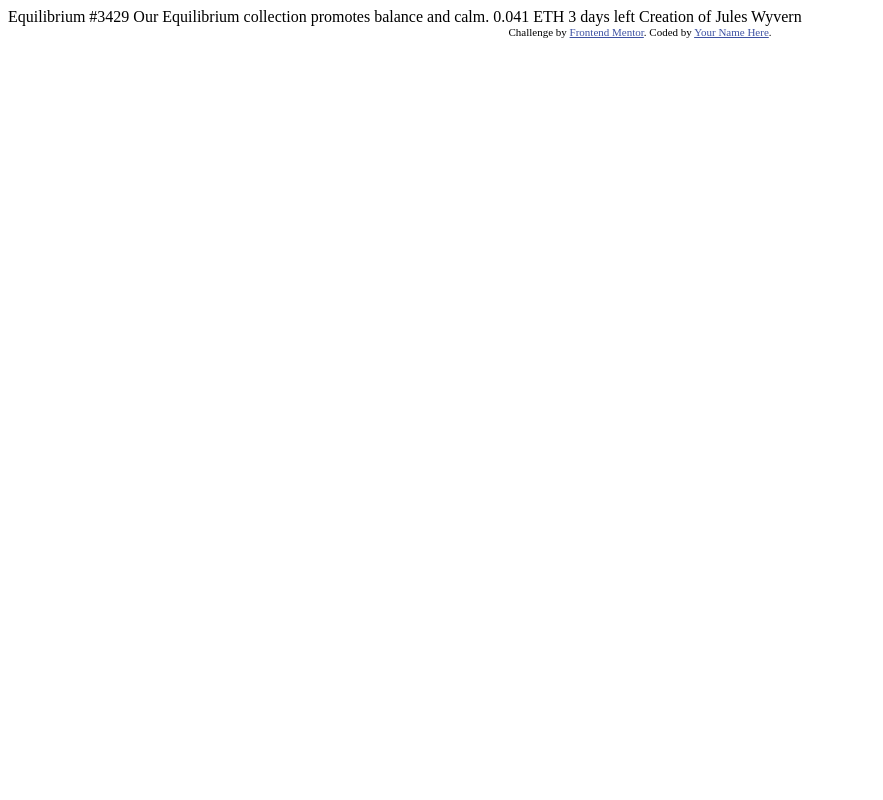
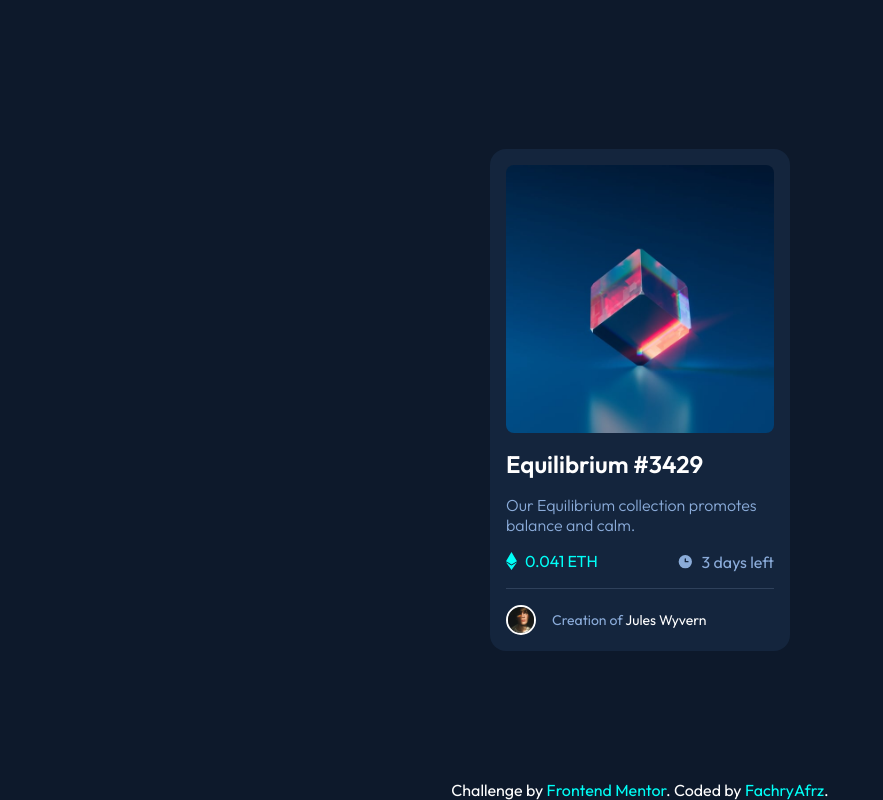
Before and after one commit to fachryafrz/FMentor-NFT_Card, a plain HTML site: page index.html in a window 1280 px wide. Shown: the whole page, without its empty margins (0-883 px from the left). Drawn offline with Linux system fonts and the light colour scheme.

Commit message:
Challenge Done

```diff
--- a/index.html
+++ b/index.html
@@ -1,33 +1,87 @@
 <!DOCTYPE html>
 <html lang="en">
-<head>
-  <meta charset="UTF-8">
-  <meta name="viewport" content="width=device-width, initial-scale=1.0"> <!-- displays site properly based on user's device -->
+  <head>
+    <meta charset="UTF-8" />
+    <meta name="viewport" content="width=device-width, initial-scale=1.0" />
+    <!-- displays site properly based on user's device -->
 
-  <link rel="icon" type="image/png" sizes="32x32" href="./images/favicon-32x32.png">
+    <link rel="stylesheet" href="assets/css/style.min.css" />
 
-  <title>Frontend Mentor | NFT preview card component</title>
+    <link rel="preconnect" href="https://fonts.googleapis.com" />
+    <link rel="preconnect" href="https://fonts.gstatic.com" crossorigin />
+    <link
+      href="https://fonts.googleapis.com/css2?family=Outfit:wght@100;200;300;400;500;600;700;800;900&display=swap"
+      rel="stylesheet"
+    />
 
-  <!-- Feel free to remove these styles or customise in your own stylesheet 👍 -->
-  <style>
-    .attribution { font-size: 11px; text-align: center; }
-    .attribution a { color: hsl(228, 45%, 44%); }
-  </style>
-</head>
-<body>
+    <link
+      rel="icon"
+      type="image/png"
+      sizes="32x32"
+      href="./images/favicon-32x32.png"
+    />
 
-  Equilibrium #3429
+    <title>Frontend Mentor | NFT preview card component</title>
+  </head>
+  <body>
+    <main>
+      <article class="card">
+        <figure class="card__nft">
+          <button class="card__preview">
+            <svg width="48" height="48" xmlns="http://www.w3.org/2000/svg">
+              <g fill="none" fill-rule="evenodd">
+                <path d="M0 0h48v48H0z" />
+                <path
+                  d="M24 9C14 9 5.46 15.22 2 24c3.46 8.78 12 15 22 15 10.01 0 18.54-6.22 22-15-3.46-8.78-11.99-15-22-15Zm0 25c-5.52 0-10-4.48-10-10s4.48-10 10-10 10 4.48 10 10-4.48 10-10 10Zm0-16c-3.31 0-6 2.69-6 6s2.69 6 6 6 6-2.69 6-6-2.69-6-6-6Z"
+                  fill="#FFF"
+                  fill-rule="nonzero"
+                />
+              </g>
+            </svg>
+          </button>
+          <img src="assets/images/image-equilibrium.jpg" alt="Equilibrium" />
+        </figure>
+        <h1 class="card__title"><a href="#">Equilibrium #3429</a></h1>
+        <p class="card__desc">
+          Our Equilibrium collection promotes balance and calm.
+        </p>
+        <div class="card__details">
+          <span class="card__price">
+            <svg width="11" height="18" xmlns="http://www.w3.org/2000/svg">
+              <path
+                d="M11 10.216 5.5 18 0 10.216l5.5 3.263 5.5-3.262ZM5.5 0l5.496 9.169L5.5 12.43 0 9.17 5.5 0Z"
+                fill="#00FFF8"
+              />
+            </svg>
+            <p>0.041 ETH</p></span
+          >
+          <span class="card__time">
+            <svg width="17" height="17" xmlns="http://www.w3.org/2000/svg">
+              <path
+                d="M8.305 2.007a6.667 6.667 0 1 0 0 13.334 6.667 6.667 0 0 0 0-13.334Zm2.667 7.334H8.305a.667.667 0 0 1-.667-.667V6.007a.667.667 0 0 1 1.334 0v2h2a.667.667 0 0 1 0 1.334Z"
+                fill="#8BACD9"
+              />
+            </svg>
+            <p>3 days left</p></span
+          >
+        </div>
+        <div class="card__user">
+          <figure>
+            <img src="assets/images/image-avatar.png" alt="Avatar" />
+          </figure>
+          <p>Creation of <a href="#!">Jules Wyvern</a></p>
+        </div>
+      </article>
+    </main>
 
-  Our Equilibrium collection promotes balance and calm.
+    <footer class="attribution">
+      <p>
+        Challenge by
 
-  0.041 ETH
-  3 days left
-
-  Creation of Jules Wyvern
-
-  <div class="attribution">
-    Challenge by <a href="https://www.frontendmentor.io?ref=challenge" target="_blank">Frontend Mentor</a>.
-    Coded by <a href="#">Your Name Here</a>.
-  </div>
-</body>
+        <a href="https://www.frontendmentor.io?ref=challenge" target="_blank"
+          >Frontend Mentor</a
+        >. Coded by <a href="https://github.com/fachryafrz">FachryAfrz</a>.
+      </p>
+    </footer>
+  </body>
 </html>
--- /dev/null
+++ b/scss/_variables.scss
@@ -0,0 +1,7 @@
+$primaryClr: hsl(215, 51%, 70%);
+$secondaryClr: hsl(178, 100%, 50%);
+
+$mainBG: hsl(217, 54%, 11%);
+$cardBG: hsl(216, 50%, 16%);
+$line: hsl(215, 32%, 27%);
+$white: hsl(0, 0%, 100%);
--- /dev/null
+++ b/scss/style.scss
@@ -0,0 +1,143 @@
+@import "mixin";
+@import "variables";
+
+* {
+  margin: 0;
+  padding: 0;
+  box-sizing: border-box;
+  font-family: "Outfit";
+
+  img {
+    max-width: 100%;
+  }
+
+  a {
+    text-decoration: none;
+  }
+}
+
+main {
+  display: flex;
+  justify-content: center;
+  align-items: center;
+  background-color: $mainBG;
+  width: 100vw;
+  height: 100vh;
+
+  .card {
+    max-width: 300px;
+    padding: 1rem;
+    background-color: $cardBG;
+    border-radius: 1rem;
+    display: flex;
+    flex-direction: column;
+    gap: 1rem;
+    margin-inline: 1rem;
+    transition: all 0.25s ease;
+
+    &:hover {
+      box-shadow: 0 4px 3rem rgba($color: #000000, $alpha: 0.25);
+    }
+
+    &__nft {
+      border-radius: 0.5rem;
+      overflow: hidden;
+      aspect-ratio: 1/1;
+      position: relative;
+
+      .card__preview {
+        visibility: hidden;
+        pointer-events: none;
+        position: absolute;
+        top: 0;
+        left: 0;
+        width: 100%;
+        height: 100%;
+        background: hsla(178, 100%, 50%, 0.5);
+        cursor: pointer;
+        border: none;
+      }
+
+      &:hover .card__preview {
+        visibility: visible;
+        pointer-events: all;
+      }
+    }
+
+    &__title a {
+      color: $white;
+      font-weight: 600;
+
+      &:hover {
+        color: $secondaryClr;
+      }
+    }
+
+    &__desc {
+      color: $primaryClr;
+      font-weight: 300;
+    }
+
+    &__details {
+      display: flex;
+      justify-content: space-between;
+      align-items: baseline;
+      padding-bottom: 1rem;
+      border-bottom: 1px solid $line;
+
+      span {
+        display: flex;
+        align-items: center;
+        gap: 0.5rem;
+      }
+
+      .card__price {
+        color: $secondaryClr;
+      }
+
+      .card__time {
+        color: $primaryClr;
+      }
+    }
+
+    &__user {
+      display: flex;
+      align-items: center;
+      gap: 1rem;
+      font-size: 14px;
+
+      figure {
+        width: 30px;
+        height: 30px;
+        border: 2px solid $white;
+        border-radius: 50%;
+      }
+
+      p {
+        color: $primaryClr;
+
+        a {
+          color: $white;
+
+          &:hover {
+            color: $secondaryClr;
+          }
+        }
+      }
+    }
+  }
+}
+
+footer {
+  position: absolute;
+  bottom: 0;
+  left: 0;
+  width: 100%;
+  display: flex;
+  justify-content: center;
+  color: $white;
+
+  a {
+    color: $secondaryClr;
+  }
+}
```
Also changed, not shown: assets/css/style.min.css (added), assets/design/active-states.jpg (renamed from design/active-states.jpg), assets/design/desktop-design.jpg (renamed from design/desktop-design.jpg), assets/design/desktop-preview.jpg (renamed from design/desktop-preview.jpg), assets/design/mobile-design.jpg (renamed from design/mobile-design.jpg), assets/images/favicon-32x32.png (renamed from images/favicon-32x32.png), assets/images/icon-clock.svg (renamed from images/icon-clock.svg), assets/images/icon-ethereum.svg (renamed from images/icon-ethereum.svg), assets/images/icon-view.svg (renamed from images/icon-view.svg), assets/images/image-avatar.png (renamed from images/image-avatar.png), assets/images/image-equilibrium.jpg (renamed from images/image-equilibrium.jpg), scss/_mixin.scss (added), 1 other file.
